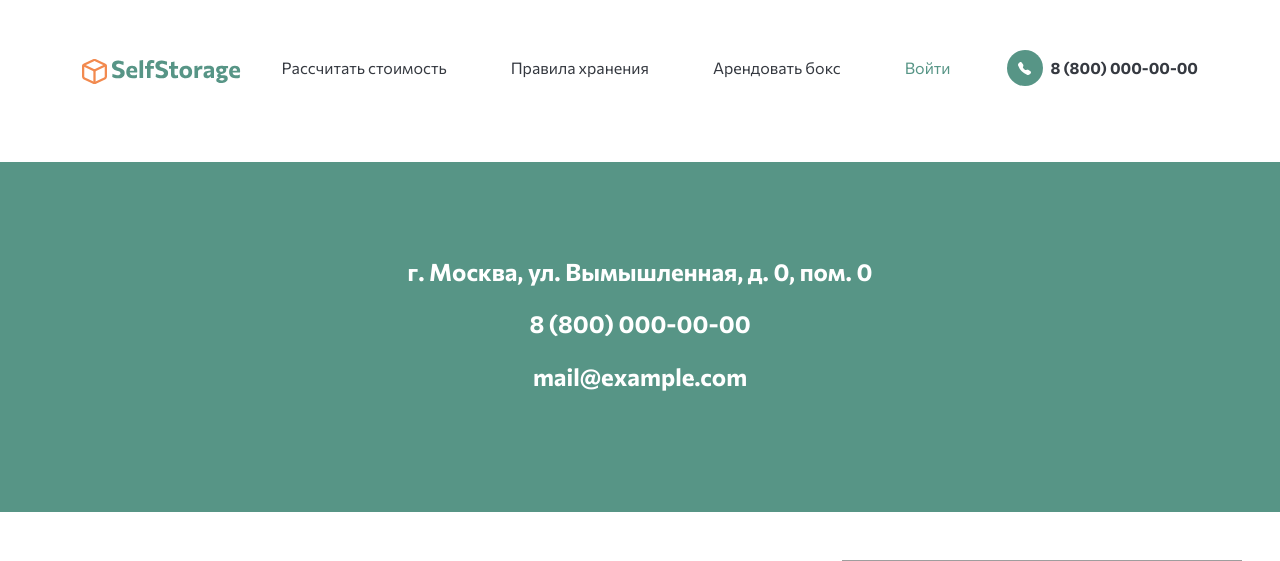
After one commit to gennadis/self-storage, a Django app: page /contacts in a window 1280 px wide. The commit adds this page. Shown: the top 561 px of the page. Run offline with Django 4.2, Linux system fonts and the light colour scheme; parts of the project's set-up code (start-up, migrations or seed data) failed here and were passed over; grey boxes are pictures that could not be loaded.

Commit message:
Add `contacts` page

```diff
--- /dev/null
+++ b/src/templates/contacts.html
@@ -0,0 +1,19 @@
+{% extends 'base_template.html' %}
+{% load static %}
+
+{% block title %}
+Selfstorage | 404
+{% endblock %}
+
+{% block content %}
+<aside class="py-5 mt-header SelfStorage__bg_green">
+	<div class="container py-5">
+		<div class="d-flex flex-column align-items-center">
+			<h4 class="text-white text-center fw-bold mb-4">г. Москва, ул. Вымышленная, д. 0, пом. 0</h4>
+			<h4 class="text-white text-center fw-bold mb-4">8 (800) 000-00-00</h4>
+			<h4 class="text-white text-center fw-bold mb-4">mail@example.com</h4>
+
+		</div>
+	</div>
+</aside>
+{% endblock %}
--- a/src/templates/includes/footer.html
+++ b/src/templates/includes/footer.html
@@ -42,7 +42,7 @@
             <p><a href="{% static 'consent.pdf' %}" class="link-dark text-decoration-none">Политика
                     конфиденциальности</a></p>
             <p><a href="{% static 'consent.pdf' %}" class="link-dark text-decoration-none">Правовые документы</a></p>
-            <p><a href="#contacts" class="link-dark text-decoration-none">Контакты</a></p>
+            <p><a href="{% url 'contacts' %}" class="link-dark text-decoration-none">Контакты</a></p>
         </div>
         <h6 class="SelfStorage_grey text-center mt-5">© 2022 SelfStorage. Использование материалов запрещено без
             письменного согласия</h6>
```
Also changed, not shown: src/storage/urls.py, src/storage/views.py.
